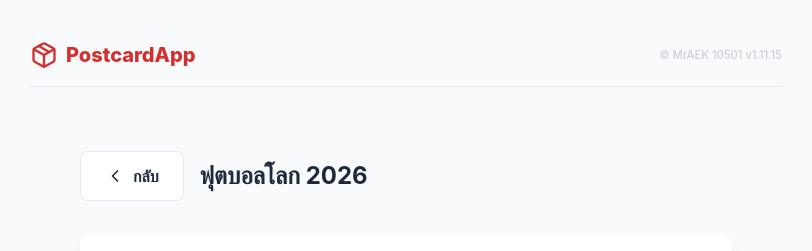
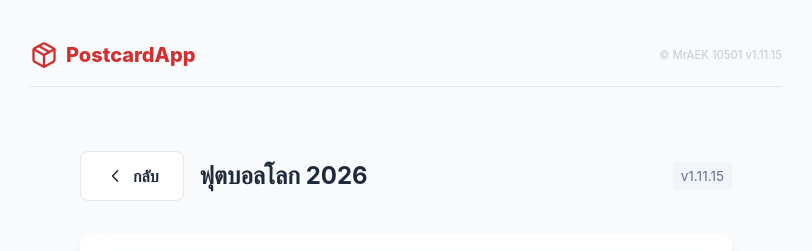
Before and after one commit to DreamerAEKer/PC, a React (Vite) app: page /#/worldcup in a window 1280 px wide. Shown: the top 251 px of the page, without its empty margins (234-1046 px from the left). Built offline with nearby package versions, Linux system fonts and the light colour scheme.

Commit message:
Show version number in UI

```diff
--- a/src/pages/WorldCupPortal.jsx
+++ b/src/pages/WorldCupPortal.jsx
@@ -238,11 +238,16 @@ function WorldCupPortal() {
 
       {/* Main Screen */}
       <div className="wc-no-print container" style={{ maxWidth: '700px', paddingTop: '2rem' }}>
-        <div style={{ display: 'flex', gap: '1rem', marginBottom: '2rem', alignItems: 'center' }}>
-          <Link to="/staff" className="btn btn-secondary">
-            <ChevronLeft size={20} /> กลับ
-          </Link>
-          <h2 style={{ margin: 0, fontSize: '1.5rem', color: '#1e293b' }}>ฟุตบอลโลก 2026</h2>
+        <div style={{ display: 'flex', gap: '1rem', marginBottom: '2rem', alignItems: 'center', justifyContent: 'space-between' }}>
+          <div style={{ display: 'flex', gap: '1rem', alignItems: 'center' }}>
+            <Link to="/staff" className="btn btn-secondary">
+              <ChevronLeft size={20} /> กลับ
+            </Link>
+            <h2 style={{ margin: 0, fontSize: '1.5rem', color: '#1e293b' }}>ฟุตบอลโลก 2026</h2>
+          </div>
+          <div style={{ fontSize: '0.85rem', color: '#64748b', backgroundColor: '#f1f5f9', padding: '0.25rem 0.5rem', borderRadius: '4px' }}>
+            v1.11.15
+          </div>
         </div>
 
         <div className="card glass-panel">
```
